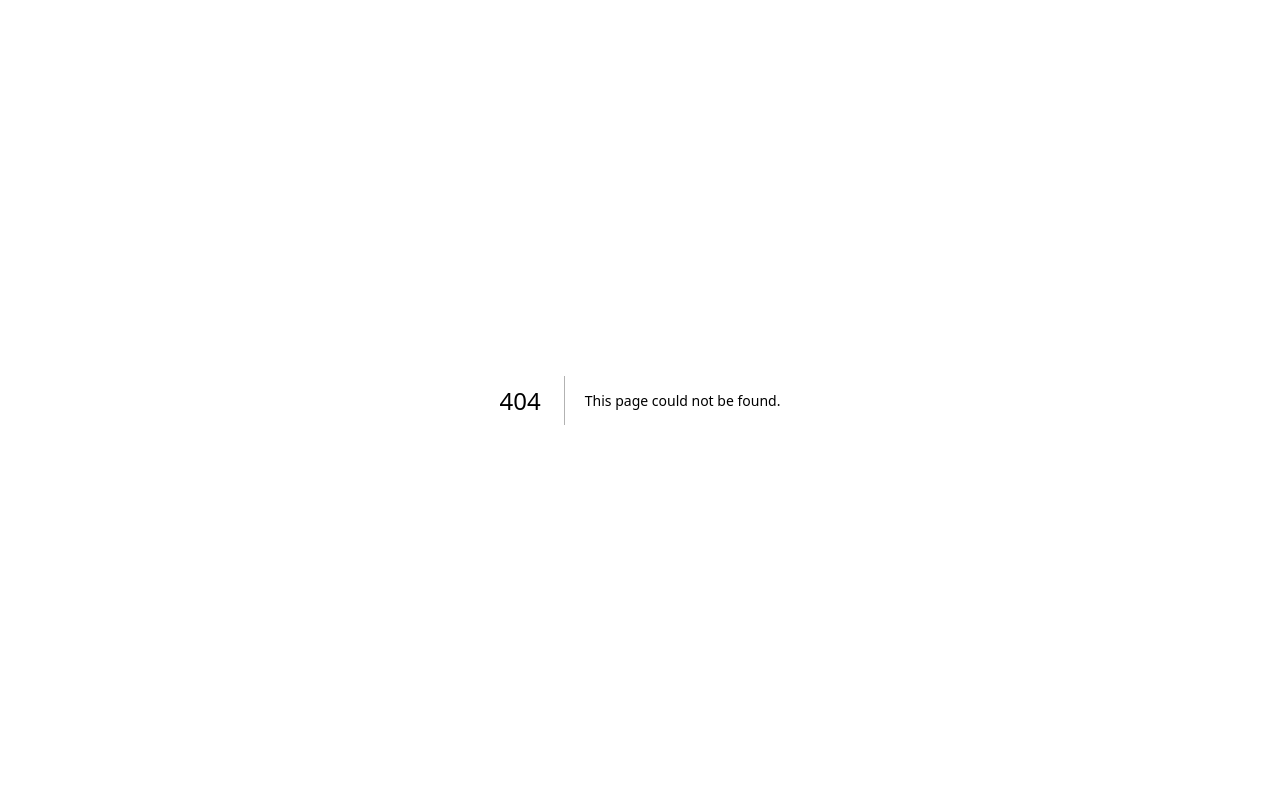
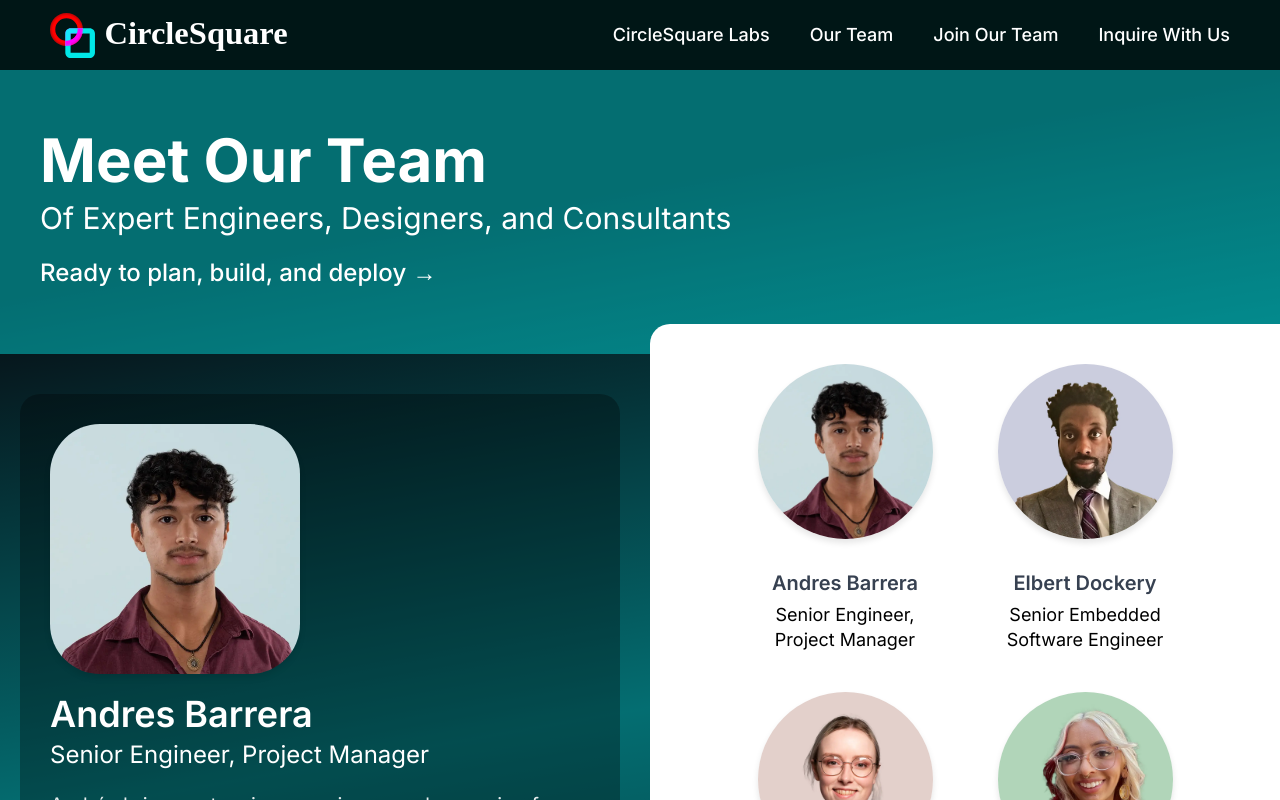
Before and after one commit to drebarrera/circlesquarelabs.com, a Next.js app: page /team in a window 1280 px wide. Before the commit this address had no page. Shown: the top 800 px of the page. Built offline with nearby package versions, Linux system fonts and the light colour scheme.

Commit message:
Team Page

```diff
--- a/components/header.js
+++ b/components/header.js
@@ -3,7 +3,7 @@ import { useState, useEffect } from 'react';
 import { Icon } from '@/components/icon';
 import links from '@/data/links.json';
 
-export const Header = () => {
+export const Header = ({ position }) => {
     const [menuToggled, setMenuToggled] = useState(false);
 
     function toggleMenu() {
@@ -12,12 +12,13 @@ export const Header = () => {
     }
 
     return (
-        <header className="h-[70px] bg-[rgba(0,0,0,0.8)] px-[50px] w-full flex flex-row justify-between items-center sticky top-0 z-10">
+        <header className={`h-[70px] bg-[rgba(0,0,0,0.8)] px-[50px] w-full flex flex-row justify-between items-center ${position} top-0 z-10`}>
             <img src="/assets/brand/cs-full-color-dark.svg" alt="CircleSquare Labs" className="h-[45px] w-auto"/>
             <div id="menu" className={`absolute right-0 top-0 overflow-clip flex flex-col items-end p-[15px] rounded-lg lg:relative lg:flex-row lg:space-x-[40px] lg:p-0 lg:items-center lg:bg-transparent ${menuToggled ? 'menuToggled' : 'menuStandard'}`}>
                 <Icon icon="menu" classData="relative w-[40px] h-[40px] lg:hidden cursor-pointer" onClick={() => toggleMenu()}/>
                 <nav className="relative right-0 top-[20px] flex flex-col px-[10px] lg:flex-row lg:space-x-[40px] lg:p-0 lg:top-0">
                     <a href={links["home"]} className="text-black text-lg font-medium link lg:text-white">CircleSquare Labs</a>
+                    <a href={links["team"]} className="text-black text-lg font-medium link lg:text-white">Our Team</a>
                     <a href={links["join"]} className="text-black text-lg font-medium link lg:text-white">Join Our Team</a>
                     <a href={links["inquire"]} className="text-black text-lg font-medium link lg:text-white">Inquire With Us</a>
                 </nav>
--- a/components/index/final.js
+++ b/components/index/final.js
@@ -1,10 +1,28 @@
 import Image from "next/image";
+import { useState, useEffect } from 'react';
+
 import { Icon } from "@/components/icon";
 import tools from "@/data/tools.json";
 import links from "@/data/links.json";
 import styles from "@/styles/index.module.css";
 
 export const Final = () => {
+    const [windowWidth, setWindowWidth] = useState(0);
+
+    useEffect(() => {
+        const handleResize = () => {
+            setWindowWidth(window.innerWidth);
+        };
+
+        handleResize();
+
+        window.addEventListener('resize', handleResize);
+
+        return () => {
+          window.removeEventListener('resize', handleResize);
+        };
+    }, []);
+
     return (
         <section id="tools" className="h-fit w-full flex flex-col justify-center items-center pt-[15px] gap-[30px] md:pt-[40px] md:gap-[40px]" style={ {background: 'linear-gradient(170deg, rgba(25,53,78,0) 20%, rgba(0,255,255,0.4) 55%, rgba(25,53,78,0)) 100%'} }>
             <div className="flex flex-col justify-center items-center gap-[5px] px-[25px] ">
@@ -36,7 +54,7 @@ export const Final = () => {
                     </div>
                     <div className="absolute top-0 left-0 pr-[4%] h-full w-full flex flex-col justify-center items-end gap-[20px] px-[25px] ">
                         <div className="flex flex-col justify-center gap-[10px] w-full md:w-[500px]">
-                            <h2 className="text-white text-right font-semibold text-4xl md:text-5xl" style={{ textShadow: '2px 2px 4px rgba(0, 0, 0, 0.5)' }}>Ready to Plan, Build, and Deploy</h2>
+                            <h2 className="text-white text-right font-semibold text-4xl md:text-5xl" style={{ textShadow: '2px 2px 4px rgba(0, 0, 0, 0.5)', lineHeight: (windowWidth < 768) ? '45px' : '60px' }}>Ready to Plan, Build, and Deploy</h2>
                         </div>
                         <a href={links['inquire']} className="text-white text-2xl font-medium link">Let's get in touch&nbsp;<span className="font-sans">&rarr;</span></a>
                         <img src="/assets/brand/cs-icon-color.svg" alt="CircleSquare Icon" className="w-[60px] h-[60px] md:w-[75px] md:h-[75px]" />
--- a/components/index/team.js
+++ b/components/index/team.js
@@ -1,9 +1,26 @@
-import { useState } from 'react';
+import { useState, useEffect } from 'react';
 import Image from 'next/image';
 import data from '@/data/team.json';
+import links from "@/data/links.json";
 
 export const Team = () => {
     const [selected, setSelected] = useState(data[Object.keys(data)[0]]);
+    const [windowWidth, setWindowWidth] = useState(0);
+
+    useEffect(() => {
+        const handleResize = () => {
+            setWindowWidth(window.innerWidth);
+        };
+
+        handleResize();
+
+        window.addEventListener('resize', handleResize);
+
+        return () => {
+          window.removeEventListener('resize', handleResize);
+        };
+    }, []);
+
     return (
         <section id="team" className="h-fit w-full flex flex-col justify-center items-center py-[40px] px-[25px] gap-[40px] md:py-[80px]" style={ {background: 'linear-gradient(to bottom, #060D13 0%, #4A184E 50%, #060D13 100%)'} }>
             <div className="flex flex-col justify-center items-center gap-[5px]">
@@ -14,10 +31,10 @@ export const Team = () => {
                 className="w-full flex flex-col justify-center items-center gap-[30px]"
                 onMouseLeave={() => setSelected(data[Object.keys(data)[0]])}
             >
-                <div className="h-fit w-full flex flex-row flex-wrap justify-center items-center gap-[15px] md:gap-[30px]">
+                <div className={`relative h-fit w-full flex flex-row flex-wrap justify-center items-center max-h-[155px] gap-[15px] md:gap-[30px] md:justify-start md:flex-nowrap md:max-w-[1010px] md:overflow-x-hidden ${(windowWidth < 768) ? "mask-opacity-gradient-b":"mask-opacity-gradient-h"}`}>
                     {
                         Object.entries(data).map(([key, value], index) => {
-                            return <div className="relative flex flex-row justify-center items-center gap-[15px] w-[70px] h-[70px] md:gap-[30px] md:w-[100px] md:h-[100px]">
+                            return <div className="relative flex flex-row justify-center items-center flex-shrink-0 gap-[15px] w-[70px] h-[70px] md:gap-[30px] md:w-[100px] md:h-[100px]">
                                 <Image
                                     key={index}
                                     src={`/assets/index/team/${key.toLowerCase().replace(' ', '_')}.webp`}
@@ -31,6 +48,7 @@ export const Team = () => {
                         })
                     }
                 </div>
+                <a href={links['team']} className="text-white font-medium link text-center text-xl md:text-2xl">Meet the full team&nbsp;<span className="font-sans">&rarr;</span></a>
                 <div className="p-[15px] bg-white flex w-full h-fit gap-[15px] flex-col md:w-[775px] md:h-[290px] md:gap-[25px] md:flex-row" style={ {'borderRadius': '15px'} }>
                     <div className="relative w-[75px] h-[75px] md:w-[100px] md:h-[100px]">
                         <div className="relative w-[75px] h-[75px] md:w-[100px] md:h-[100px]">
--- /dev/null
+++ b/components/team/main.js
@@ -0,0 +1,91 @@
+import { useState, useEffect } from 'react';
+import { useRouter } from 'next/router';
+
+import Image from 'next/image';
+import data from '@/data/team.json';
+import links from "@/data/links.json";
+
+export const Main = () => {
+    const router = useRouter();
+    const { spotlight } = router.query;
+    const [selected, setSelected] = useState(data[spotlight] ?? data[Object.keys(data)[0]]);
+    const [windowWidth, setWindowWidth] = useState(0);
+
+    useEffect(() => {
+        const handleResize = () => {
+            setWindowWidth(window.innerWidth);
+        };
+
+        handleResize();
+
+        window.addEventListener('resize', handleResize);
+
+        return () => {
+          window.removeEventListener('resize', handleResize);
+        };
+    }, []);
+
+    setTimeout(() => {
+        if (spotlight != null) { setSelected(data[spotlight]); }
+    }, 10);
+
+    return(
+        <section id="team" className="h-fit w-full flex flex-col justify-center items-start gap-[20px]">
+            <div className="h-fit w-full sm:bg-[rgba(0,255,255,0.4)] flex flex-col justify-center items-start gap-[10px] sm:gap-[20px] px-[40px] pt-[100px] pb-[25px] sm:pt-[100px] sm:pb-[45px] md:pt-[130px] md:pb-[65px]">
+                <div className="flex flex-col gap-[10px]">
+                    <h2 className="text-white font-bold text-4xl sm:text-5xl md:text-6xl">Meet Our Team</h2>
+                    <h3 className="text-white text-lg sm:text-2xl md:text-3xl">Of Expert Engineers, Designers, and Consultants</h3>
+                </div>
+                <a href={links['team']} className="text-white font-medium link text-center text-xl md:text-2xl">Ready to plan, build, and deploy&nbsp;<span className="font-sans">&rarr;</span></a>
+            </div>
+            <div id="spotlight" className="relative top-[-65px]"></div>
+            <div className="w-full flex flex-col sm:flex-row gap-[30px] h-fit sm:h-[875px] pl-[10px] pr-[10px] sm:pl-[20px] sm:pr-[0px]">
+                <div className="h-fit sm:h-[855px] w-full flex flex-col sm:min-w-[450px] max-w-[600px] bg-[rgba(0,0,0,0.3)] pb-[30px] sm:pb-[0px] pt-[30px] px-[30px] gap-[10px] sm:gap-[20px]" style={{'border-radius': '20px'}}>
+                    <div className="relative w-[100px] h-[100px] sm:w-[200px] sm:h-[200px] md:w-[250px] md:h-[250px]">
+                        <Image
+                            src={`/assets/index/team/${selected["name"].toLowerCase().replace(' ', '_')}.webp`}
+                            alt={selected["name"]}
+                            width={300}
+                            height={300}
+                            style={ {'borderRadius': '50px', 'boxShadow': '0px 4px 6px rgba(0, 0, 0, 0.1)'} }
+                        />
+                    </div>
+                    <div className="flex flex-col gap-[5px]">
+                        <h3 className="text-white font-semibold text-2xl sm:text-4xl md:text-4xl">{selected["name"]}</h3>
+                        <h4 className="text-white text-xl sm:text-xl md:text-2xl">{selected["role"]}</h4>
+                    </div>
+                    <p className="text-white opacity-90 text-md sm:text-lg lg:text-xl">{ selected["description"] }</p>
+                </div>
+                <div className="relative h-fit sm:h-[925px] w-full bg-white py-[10px] sm:py-[40px] px-[10px] sm:px-[30px] sm:top-[-70px]" style={{borderRadius: (windowWidth < 640) ? '20px' : '20px 0px 0px 20px'}}>
+                    <div className="relative h-full w-full bg-white flex flex-row flex-wrap justify-center gap-[15px] sm:gap-[40px] overflow-y-auto ">
+                        {
+                            Object.entries(data).map(([key, value], index) => {
+                                return <a key={key} href={`/team?spotlight=${key}#spotlight`}><div className="flex flex-col items-center gap-[10px] sm:gap-[30px] w-[100px] md:w-[200px]">
+                                    <div className="relative flex flex-row justify-center items-center flex-shrink-0 gap-[15px] w-[100px] h-[100px] md:gap-[30px] md:w-[175px] md:h-[175px]">
+                                        <Image
+                                            key={index}
+                                            src={`/assets/index/team/${key.toLowerCase().replace(' ', '_')}.webp`}
+                                            alt={key}
+                                            fill
+                                            className="cursor-pointer"
+                                            onMouseEnter={() => setSelected(value)}
+                                            style={ {'borderRadius': '100px', 'boxShadow': '0px 4px 6px rgba(0, 0, 0, 0.1)'} }
+                                        />
+                                    </div>
+                                    <div className="flex flex-col items-center gap-[5px] whitespace-pre-wrap text-wrap text-center">
+                                        <p className="font-semibold text-gray-700 text-lg md:text-xl">{value["name"]}</p>
+                                        <p className="hidden sm:inline text-md md:text-lg" style={{"line-height": "25px"}}>{value["role"]}</p>
+                                    </div>
+                                </div></a>
+                            })
+                        }
+                    </div>
+                </div>
+            </div>
+            {/*<div className="w-full h-fit bg-[rgba(0,255,255,0.5)] flex flex-row justify-center gap-[50px] py-[40px]">
+                <div className="flex justify-center items-center p-[20px] w-[400px] h-[175px] bg-[rgba(0,0,0,0.3)] animate-pop" style={ {borderRadius: '25px'} }><a href={links['team']} className="text-white font-bold link text-center text-xl md:text-2xl">Join the Our Team&nbsp;<span className="font-sans">&rarr;</span></a></div>
+                <div className="flex justify-center items-center p-[20px] w-[400px] h-[175px] bg-[rgba(0,0,0,0.3)] animate-pop" style={ {borderRadius: '25px'} }><a href={links['team']} className="text-white font-bold link text-center text-xl md:text-2xl">Inquire With Us&nbsp;<span className="font-sans">&rarr;</span></a></div>
+            </div>*/}
+        </section>
+    );
+};
--- a/data/links.json
+++ b/data/links.json
@@ -2,6 +2,6 @@
     "home": "/",
     "inquire": "https://calendly.com/circlesquarelabs",
     "join": "https://circlesquarelabs.fillout.com/join",
-    "team": "#team",
+    "team": "/team",
     "tools": "#tools"
 }
--- a/data/team.json
+++ b/data/team.json
@@ -3,8 +3,8 @@
     "Elbert Dockery": {"name": "Elbert Dockery", "role": "Senior Embedded Software Engineer", "description": "Elbert has a diverse background in electronics and software engineering, specializing in embedded systems for industries like transportation, energy, and defense. He focuses on firmware development, low-level drivers, and hardware control applications, with expertise in C, C++, assembly (x86, ARM), and Verilog. He is proficient in real-time operating systems like FreeRTOS, embedded Linux, and various communication protocols (I2C, SPI, Bluetooth, Wi-Fi, LTE). Elbert's skill set also includes hardware optimization and tools like logic analyzers, oscilloscopes, and microcontrollers."},
     "Lucy MacPhail": {"name": "Lucy MacPhail", "role": "Senior Frontend Engineer", "description": "Lucy draws from a myriad of successful full-stack projects to distill complex features into sleek & effective interfaces. Her portfolio ranges from fintech data visualisation and management tools, version control UIs, accessible design systems, & many more. While not afraid to innovate with newer frameworks like Svelte and Tailwind, she has years of expertise in tools which have stood the test of time like React & pure CSS. This puts her at an ideal position to architect robust & maintainable software solutions. She maintains a consistent and effective approach to UI/UX interfaces, software architecture, & project planning."},
     "Anisah Majeed": {"name": "Anisah Majeed", "role": "Designer / Frontend Engineer", "description": "Anisah is skilled in leveraging modern JavaScript frameworks to create intuitive user experiences. Having studied psychology, their education helps them design aesthetically pleasing, user-centric applications, while their professional engineering experience promises a deep understanding of technical feasibility. In both web apps and mobile platforms, Anisah blends logic with a playful, yet sophisticated sense of creativity, delivering results that are both functional and engaging."},
+    "David Cortinas": {"name": "David Cortinas", "role": "Full-Stack Engineer", "description": "David has extensive experience in taking ideas from ideation to release, specializing in developing products throughout the entire development life-cycle. As a full-stack engineer, he is committed to building solutions that deliver value and create exceptional user experiences. He has contributed to products and services across various industries, always striving to develop better solutions by listening to user feedback and understanding how and why people engage with products. By applying a user-centric approach, David aims to create engaging products that support and achieve business objectives for clients."},
+    "Ruth Rojas": {"name": "Ruth Rojas", "role": "Software Engineer", "description": "Ruth Rojas is a highly motivated Full Stack Software Engineer skilled in identifying, creating, and deploying efficient and effective software products. She works well independently but also enjoys collaborating and contributing in a team environment. She is detail-oriented in her approach to problem-solving and is motivated by results. She leverages a variety of technologies to deliver technical solutions with a focus on client experience."},
     "Ricardo Harris": {"name": "Ricardo Harris", "role": "Full-Stack Engineer", "description": "Ricardo offers an extensive skill set to projects, combining his skills in database management, software development, and human-first design to create an array of user-centered products. His experience covers a broad array of services, including SAP custom application development, full-stack engineering, Rust-based application development, and development using Microsoft’s .NET Framework. Using his passion for people, his focus on UI/UX design has continued to be an asset for clients and customers alike."},
-    "Nikolas Manuel": {"name": "Nikolas Manuel", "role": "Web Application Engineer", "description": "Nikolas brings a well-rounded skill set in JavaScript, React, and Node.js, delivering user-centered applications that support business growth and drive engagement. With experience in both frontend and backend development, he excels in transforming ideas from concept to launch, focusing on efficient database management and streamlined workflows. Passionate about creating intuitive and seamless user experiences, Nikolas continually enhances his work by integrating user feedback and optimizing for performance, making him a valuable asset to client projects and collaborative teams."},
-    "David Cortinas": {"name": "David Cortinas", "role": "Full-Stack Engineer", "description": "David has extensive experience in taking ideas from ideation to release, specializing in developing products throughout the entire development life-cycle. As a full-stack engineer, he is committed to building solutions that deliver value and create exceptional user experiences. He has contributed to products and services across various industries, always striving to develop better solutions by listening to user feedback and understanding how and why people engage with products. By applying a user-centric approach, David aims to create engaging products that support and achieve business objectives for clients."},
-    "Ruth Rojas": {"name": "Ruth Rojas", "role": "Software Engineer", "description": "Ruth Rojas is a highly motivated Full Stack Software Engineer skilled in identifying, creating, and deploying efficient and effective software products. She works well independently but also enjoys collaborating and contributing in a team environment. She is detail-oriented in her approach to problem-solving and is motivated by results. She leverages a variety of technologies to deliver technical solutions with a focus on client experience."}
+    "Nikolas Manuel": {"name": "Nikolas Manuel", "role": "Web Application Engineer", "description": "Nikolas brings a well-rounded skill set in JavaScript, React, and Node.js, delivering user-centered applications that support business growth and drive engagement. With experience in both frontend and backend development, he excels in transforming ideas from concept to launch, focusing on efficient database management and streamlined workflows. Passionate about creating intuitive and seamless user experiences, Nikolas continually enhances his work by integrating user feedback and optimizing for performance, making him a valuable asset to client projects and collaborative teams."}
 }
--- a/pages/index.js
+++ b/pages/index.js
@@ -13,7 +13,7 @@ const inter = Inter({ subsets: ["latin"] });
 export default function Home() {
   return (
     <main className={`flex min-h-screen flex-col items-center justify-between overflow-clip ${inter.className}`}>
-      <Header />
+      <Header position="sticky" />
       <Hero />
       <ProductLab />
       <Community />
--- /dev/null
+++ b/pages/team.js
@@ -0,0 +1,14 @@
+import { Inter } from "next/font/google";
+import { Header } from "@/components/header";
+import { Main } from "@/components/team/main";
+
+const inter = Inter({ subsets: ["latin"] });
+
+export default function Team() {
+    return (
+        <main className={`flex min-h-screen flex-col overflow-clip ${inter.className}`} style={ {background: 'linear-gradient(170deg, rgba(25,53,78,0) 20%, rgba(0,255,255,0.4) 55%, rgba(25,53,78,0)) 100%'} }>
+            <Header position="fixed" />
+            <Main />
+        </main>
+    );
+}
--- a/styles/globals.css
+++ b/styles/globals.css
@@ -57,3 +57,17 @@ body {
 .menuToggled svg path {
   stroke: magenta !important;
 }
+
+.animate-pop:hover{
+  transform: scale(1.05);
+}
+
+.mask-opacity-gradient-h {
+  mask-image: linear-gradient(to right, rgba(0, 0, 0, 0) 0%, rgba(0, 0, 0, 1) 20%, rgba(0, 0, 0, 1) 80%, rgba(0, 0, 0, 0) 100%);
+  -webkit-mask-image: linear-gradient(to right, rgba(0, 0, 0, 0) 0%, rgba(0, 0, 0, 1) 20%, rgba(0, 0, 0, 1) 80%, rgba(0, 0, 0, 0) 100%);
+}
+
+.mask-opacity-gradient-b {
+  mask-image: linear-gradient(to bottom, rgba(0, 0, 0, 1) 20%, rgba(0, 0, 0, 0) 100%);
+  -webkit-mask-image: linear-gradient(to bottom, rgba(0, 0, 0, 1) 20%, rgba(0, 0, 0, 0) 100%);
+}
```
